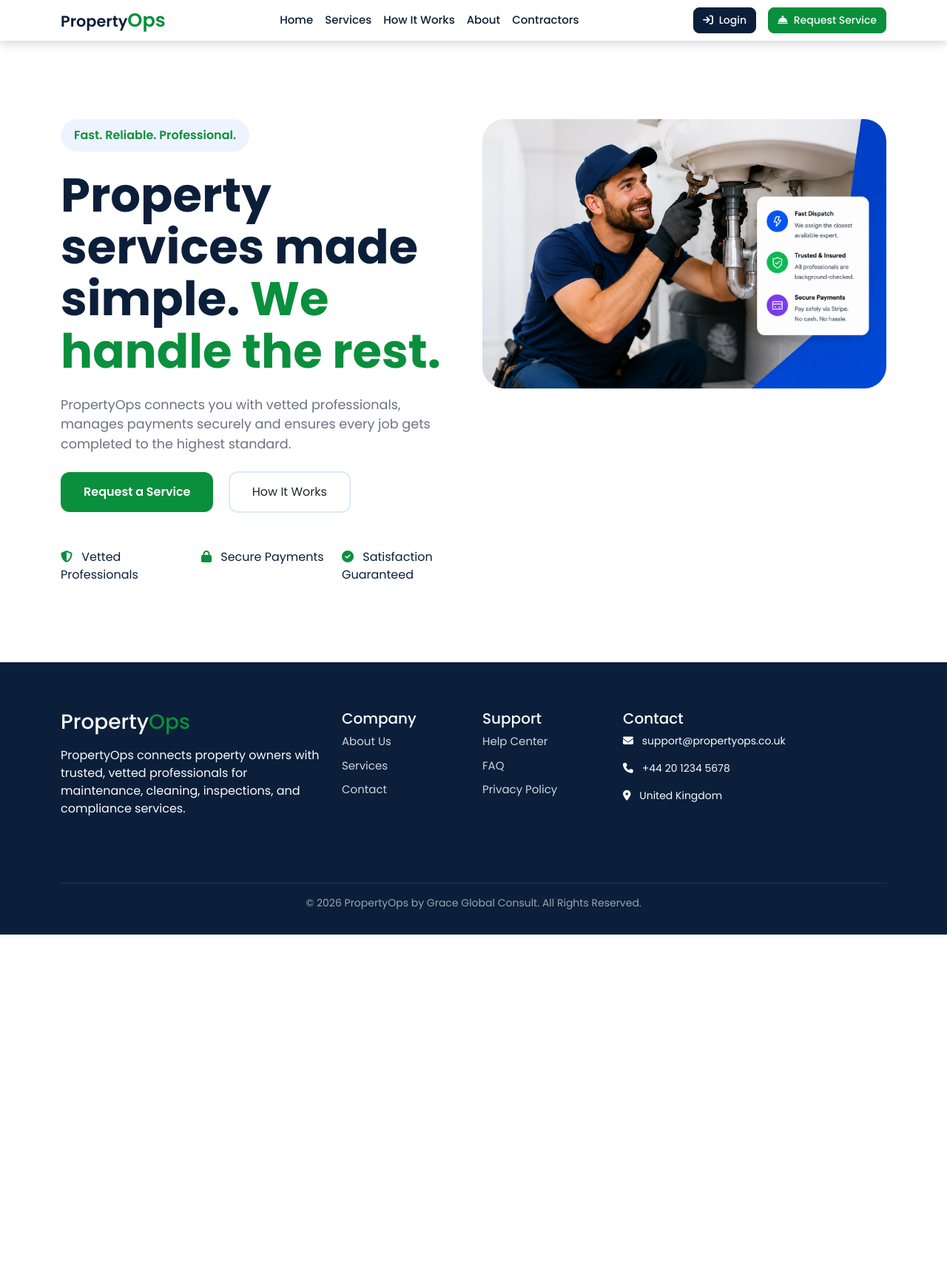
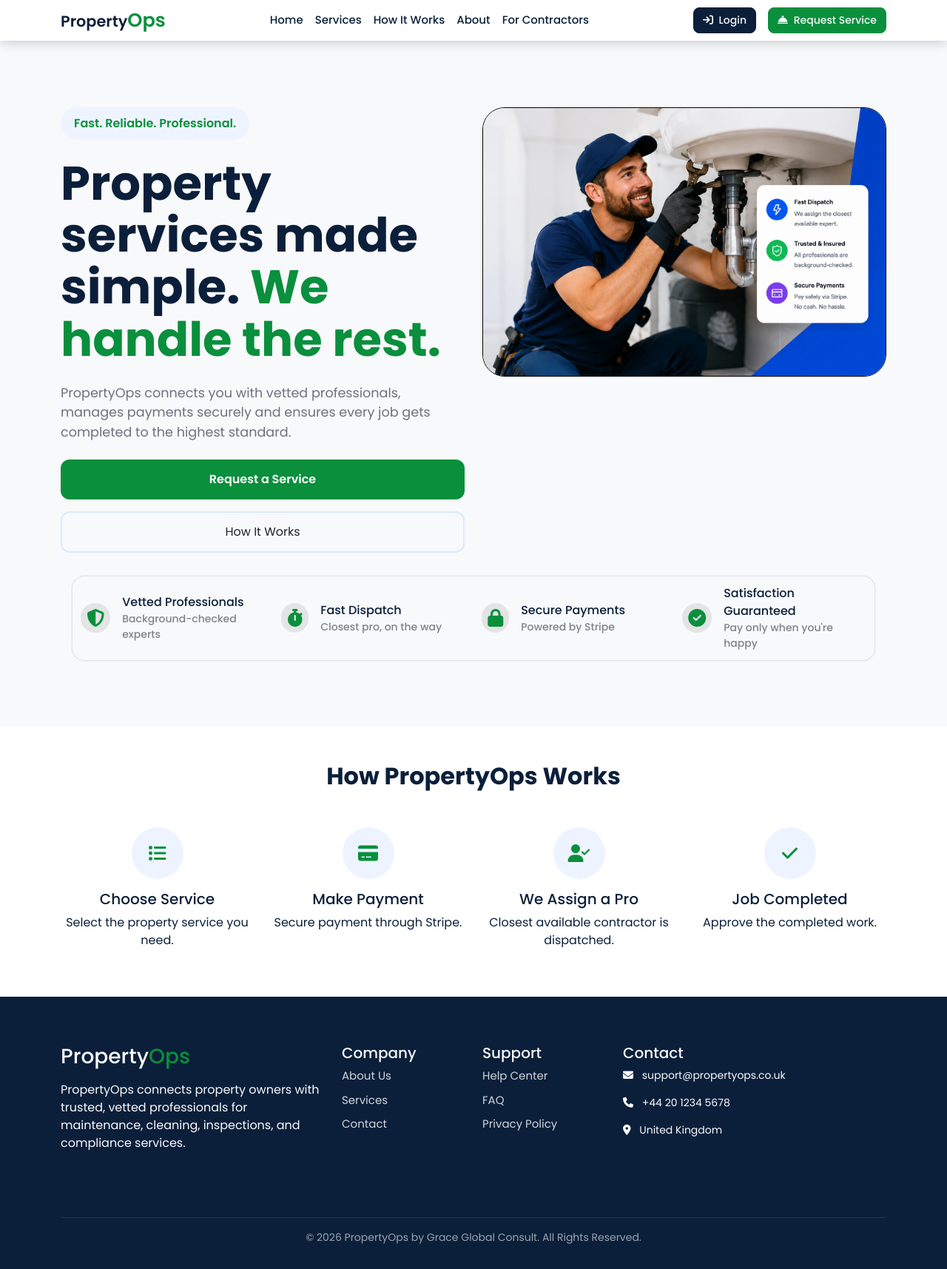
Before and after one commit to devbros595/propertyOps, a Django app: page / in a window 1280 px wide. Shown: the whole page at 74% size. Before the commit the page ends 1263 px from the top, so only its background shows below. Run offline with Django 5.2, Linux system fonts and the light colour scheme.

Commit message:
Update index.html

```diff
--- a/static/css/propertyops.css
+++ b/static/css/propertyops.css
@@ -1,5 +1,3 @@
-
-
 .hero {
   padding: 90px 0;
 }
@@ -32,12 +30,18 @@
 .hero-image {
   border-radius: 30px;
   overflow: hidden;
+  border: 1px solid #000;
 }
 
 .hero-image img {
   width: 100%;
   height: 100%;
   object-fit: cover;
+}
+.hero-btn{
+  display: flex;
+  flex-direction: column;
+  gap: 1rem;
 }
 
 .btn-main {
@@ -59,13 +63,36 @@
   border-radius: 12px;
 }
 
-.trust-icons {
-  margin-top: 25px;
+.trust-icons{
+  margin: 2rem 1rem 0;
+  box-shadow: 0 0 3px rgba(0, 0, 0, 0.235);
+  border-radius: 1rem;
+
+}
+
+.trust-item {
+  display: flex;
+  align-items: center;
+  gap: 1rem;
+  padding: 0.7rem;
 }
 
 .trust-icons i {
   color: var(--primary);
-  margin-right: 8px;
+  background: #d1d1d184;
+  padding: 0.5rem;
+  border-radius: 2rem;
+  font-size: 1.5rem;
+}
+
+.trust-icons span {
+  font-weight: 500;
+}
+.trust-icons p {
+  margin: 0;
+  color: #0000007a;
+  font-size: 16px;
+  font-weight: 500;
 }
 
 .feature-box {
@@ -157,4 +184,14 @@
   .hero-title {
     font-size: 2.7rem;
   }
+
+  .trust-icons p {
+    font-size: 14px;
+  }
 }
+
+@media (min-width: 992px) {
+  .trust-icons p {
+    font-size: 14px;
+  }
+}
--- a/templates/base.html
+++ b/templates/base.html
@@ -231,7 +231,7 @@
           </li>
 
           <li class="nav-item">
-            <a class="nav-link" href="#"> Contractors </a>
+            <a class="nav-link" href="#"> For Contractors </a>
           </li>
         </ul>
 
@@ -263,7 +263,7 @@
   </nav>
 
   <!-- MESSAGES -->
-  <div class="container mt-3">
+  <div class="container">
     {% if messages %} {% for message in messages %}
     <div class="alert alert-{{ message.tags }} alert-dismissible fade show">
       {{ message }}
--- a/templates/index.html
+++ b/templates/index.html
@@ -3,7 +3,7 @@
 
 {% block content %}
 
-<section class="hero">
+<section class="hero bg-light">
     <div class="container">
         <div class="row align-items-start">
 
@@ -27,38 +27,21 @@
                     gets completed to the highest standard.
                 </p>
 
-                <div class="mt-4">
-                    <a href="#" class="btn btn-main me-3">
+                <div class="mt-4 hero-btn">
+                    <a href="#" class="btn btn-main me-3 w-100">
                         Request a Service
                     </a>
 
-                    <a href="#" class="btn btn-outline-custom">
+                    <a href="#" class="btn btn-outline-custom w-100">
                         How It Works
                     </a>
                 </div>
 
-                <div class="row trust-icons mt-5">
 
-                    <div class="col-md-4 mb-3">
-                        <i class="fas fa-shield-alt"></i>
-                        Vetted Professionals
-                    </div>
-
-                    <div class="col-md-4 mb-3">
-                        <i class="fas fa-lock"></i>
-                        Secure Payments
-                    </div>
-
-                    <div class="col-md-4 mb-3">
-                        <i class="fas fa-circle-check"></i>
-                        Satisfaction Guaranteed
-                    </div>
-
-                </div>
 
             </div>
 
-            <div class="col-lg-6">
+            <div class="col-lg-6 d-none d-lg-block">
 
                 <div class="hero-image">
                     <img src="{% static 'img/plumber.png' %}" alt="">
@@ -67,6 +50,95 @@
             </div>
 
         </div>
+        <div class="row trust-icons">
+
+            <div class="col-md-3 trust-item">
+                <i class="fas fa-shield-alt"></i>
+                <div class="d-flex flex-column align-items-start">
+                    <span class="trust-title">Vetted Professionals</span>
+                    <p>Background-checked experts</p>
+                </div>
+            </div>
+
+            <div class="col-md-3 trust-item">
+                <i class="fa-solid fa-stopwatch"></i>
+                <div class="d-flex flex-column align-items-start">
+                    <span class="trust-title">Fast Dispatch</span>
+                    <p>Closest pro, on the way</p>
+                </div>
+            </div>
+
+            <div class="col-md-3 trust-item">
+                <i class="fas fa-lock"></i>
+                <div class="d-flex flex-column align-items-start">
+                    <span class="trust-title">Secure Payments</span>
+                    <p>Powered by Stripe</p>
+                </div>
+
+            </div>
+
+            <div class="col-md-3 trust-item">
+                <i class="fas fa-circle-check"></i>
+                <div class="d-flex flex-column align-items-start">
+                    <span class="trust-title">Satisfaction Guaranteed</span>
+                    <p>Pay only when you're happy</p>
+                </div>
+
+            </div>
+
+        </div>
+    </div>
+</section>
+<section class="py-5">
+    <div class="container">
+
+        <h2 class="section-title">
+            How PropertyOps Works
+        </h2>
+
+        <div class="row g-4">
+
+            <div class="col-md-3">
+                <div class="how-card">
+                    <div class="step-circle">
+                        <i class="fas fa-list"></i>
+                    </div>
+                    <h5>Choose Service</h5>
+                    <p>Select the property service you need.</p>
+                </div>
+            </div>
+
+            <div class="col-md-3">
+                <div class="how-card">
+                    <div class="step-circle">
+                        <i class="fas fa-credit-card"></i>
+                    </div>
+                    <h5>Make Payment</h5>
+                    <p>Secure payment through Stripe.</p>
+                </div>
+            </div>
+
+            <div class="col-md-3">
+                <div class="how-card">
+                    <div class="step-circle">
+                        <i class="fas fa-user-check"></i>
+                    </div>
+                    <h5>We Assign a Pro</h5>
+                    <p>Closest available contractor is dispatched.</p>
+                </div>
+            </div>
+
+            <div class="col-md-3">
+                <div class="how-card">
+                    <div class="step-circle">
+                        <i class="fas fa-check"></i>
+                    </div>
+                    <h5>Job Completed</h5>
+                    <p>Approve the completed work.</p>
+                </div>
+            </div>
+
+        </div>
     </div>
 </section>
 
```
Also changed, not shown: static/img/staff.png (added).
